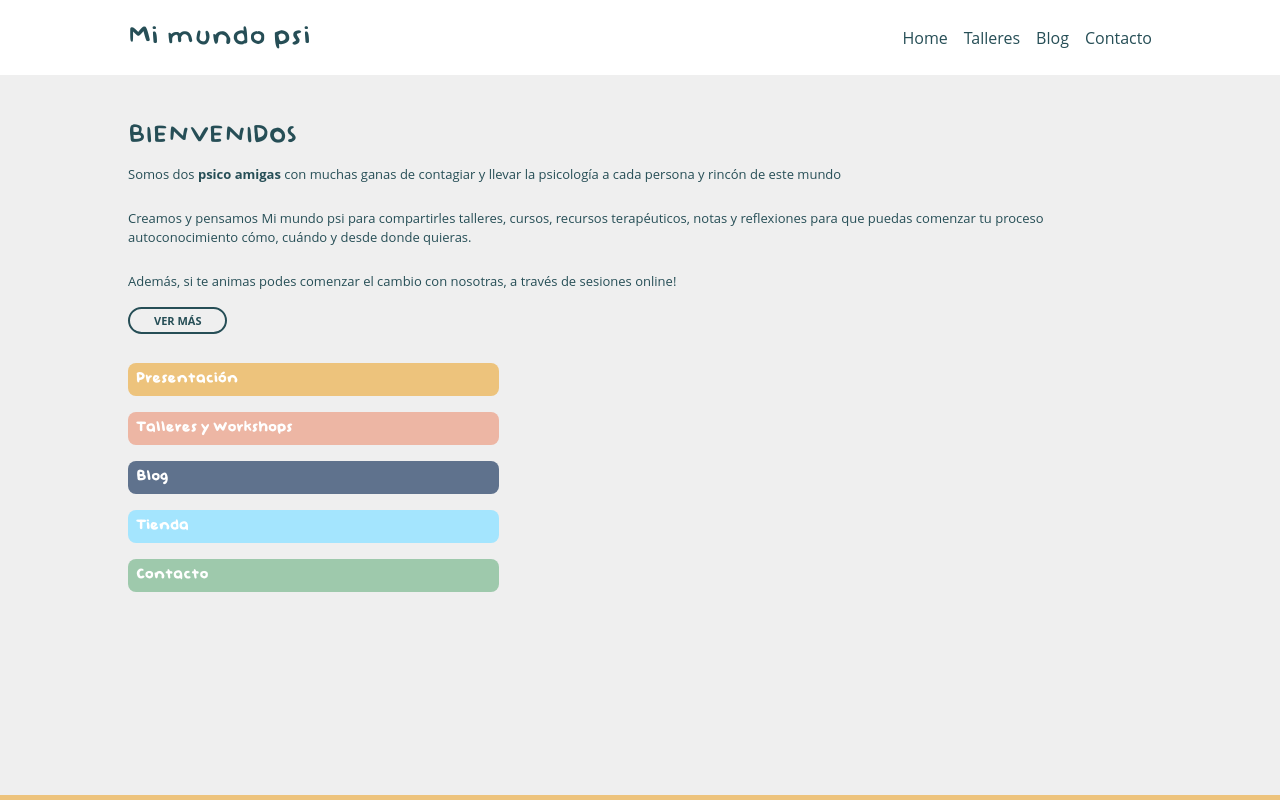
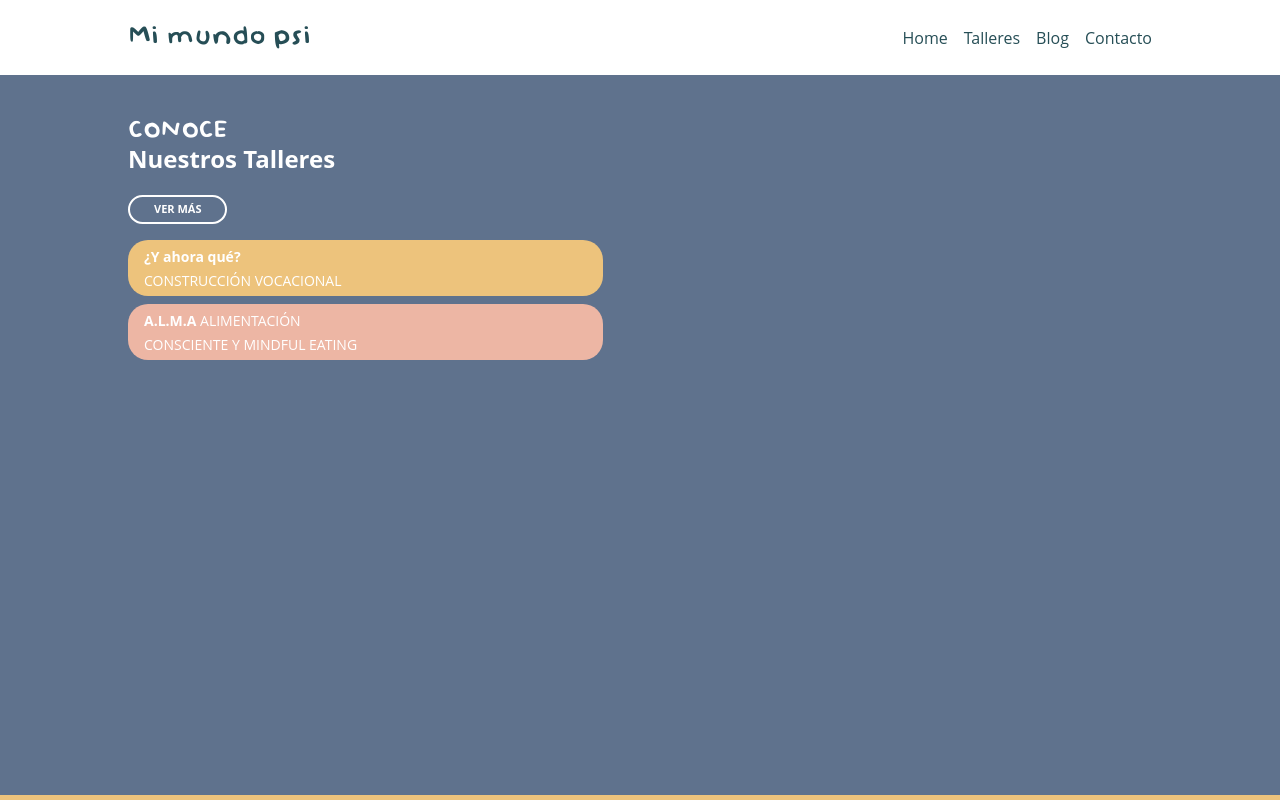
Before and after one commit to maufernandezdev/mi-mundo-psi, a Next.js app: page / in a window 1280 px wide. Shown: the top 800 px of the page. Built offline with nearby package versions, Linux system fonts and the light colour scheme.

Commit message:
slider autoplay - new bg in contact form

```diff
--- a/src/sections/contact/Contact.tsx
+++ b/src/sections/contact/Contact.tsx
@@ -43,7 +43,7 @@ export function Contact() {
     setIsSendingEmail(false);
   };
   return (
-    <div className="bg-green px-4 pt-10 pb-12" id="contacto">
+    <div className="bg-green-500 px-4 pt-10 pb-12" id="contacto">
       <h2 className="font-baby-doll text-primary-blue font-semibold text-subtitle uppercase text-center lg:text-title">
         contacta con nosotras
       </h2>
--- a/src/sections/header/Header.tsx
+++ b/src/sections/header/Header.tsx
@@ -20,7 +20,7 @@ export default function header() {
         <a href="/#">Home</a>
         <a href="#workshops">Talleres</a>
         <a href="#blog">Blog</a>
-        {/* <a href="#tienda">Tienda</a> */}
+        {/* <a href="#tienda">Recursos</a> */}
         <a href="/#contacto">Contacto</a>
         {/* <a href="/login">Login</a> */}
         {/* <a
--- a/src/sections/slider-home/Slider.tsx
+++ b/src/sections/slider-home/Slider.tsx
@@ -36,7 +36,7 @@ export function SliderHome() {
   return (
     // <div className="w-full">
     <ReactSlider
-      autoplay={false}
+      autoplay={true}
       autoplaySpeed={5000}
       infinite={true}
       // responsive={[{ breakpoint: 640, settings: { dots: false } }]}
--- a/tailwind.config.js
+++ b/tailwind.config.js
@@ -15,6 +15,7 @@ module.exports = {
       "primary-blue": "#264e56",
       "primary-sky-blue": "#a4e5fe",
       green: "#90dbb9",
+      "green-500": "#8BC6C0",
       orange: "#edc37c",
       pink: "#edb6a4",
       white: "#ffffff",
```
